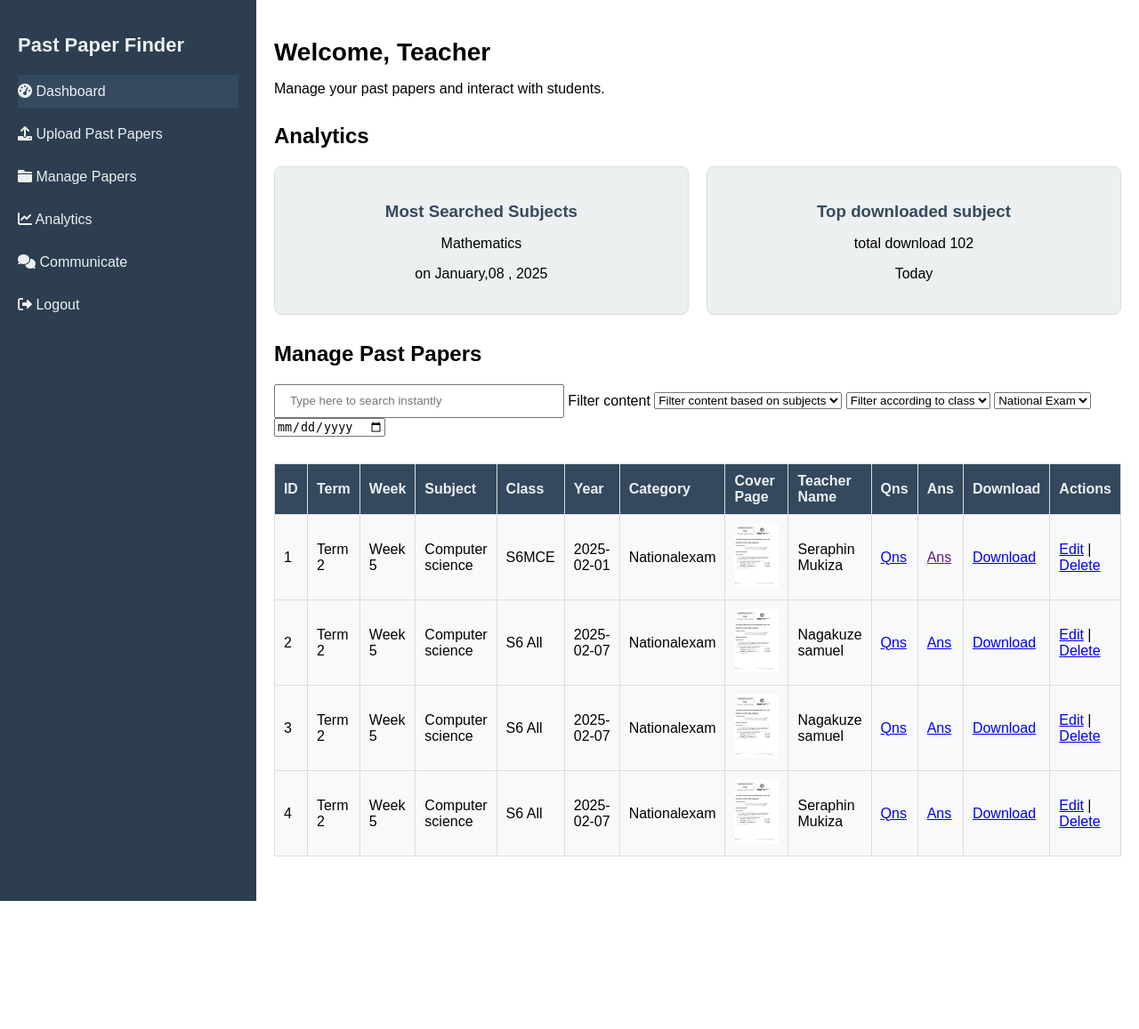
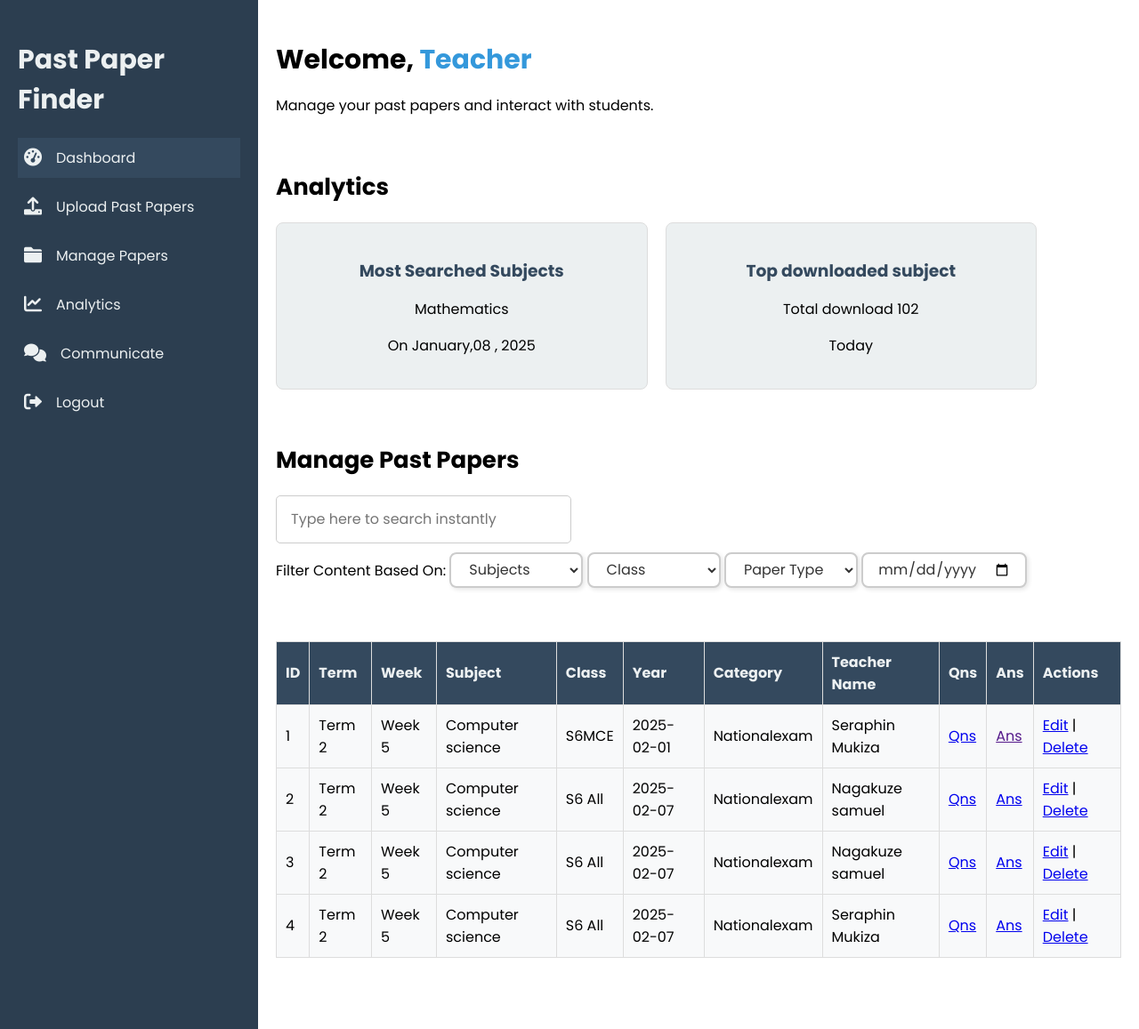
Before and after one commit to Gisubizojeanbaptiste1/pastpaperfinder, a PHP site: page /teacherDashboard.php in a window 1280 px wide. Shown: the whole page at 89% size. Before the commit the page ends 1013 px from the top, so only its background shows below. Run offline with PHP 8.4, Linux system fonts and the light colour scheme; a user stored in the database is signed in; data comes from the database, SQL or seed files in the repository.

Commit message:
new comits added by emmanuel

```diff
--- a/teacherDashboard.css
+++ b/teacherDashboard.css
@@ -1,55 +1,78 @@
+@import url('https://fonts.googleapis.com/css2?family=Montserrat:ital,wght@0,100..900;1,100..900&family=Poppins:ital,wght@0,100;0,200;0,300;0,400;0,500;0,600;0,700;0,800;0,900;1,100;1,200;1,300;1,400;1,500;1,600;1,700;1,800;1,900&display=swap');
 /* style-teacher.css */
 body {
   margin: 0;
-  font-family: Arial, sans-serif;
+  font-family: "Poppins", sans-serif;
 }
 
 .teacher-dashboard {
   display: flex;
   min-height: 100vh;
 }
-
+/* The start of the sidebar */
 .sidebar {
   width: 250px;
   background: #2c3e50;
   color: #ecf0f1;
   padding: 20px;
+  /* height: 100%; */
 }
 
 .sidebar h2 {
-  font-size: 22px;
+  font-size: 30px;
   margin-bottom: 20px;
 }
 
+a .fa {
+  font-size: 20px;
+  font-weight: 900;
+}
+
 .sidebar nav a {
-  display: block;
+  display: flex;
+  align-items: center;
+  gap: 1rem;
   color: #ecf0f1;
-  padding: 10px 0;
+  padding: 10px 7px;
   text-decoration: none;
   margin-bottom: 10px;
   transition: background 0.3s;
+  font-family: "Poppins", sans-serif;
+  font-size: 16px;
 }
 
 .sidebar nav a:hover, .sidebar nav a.active {
   background: #34495e;
 }
 
+/* The end of sidebar tab */
+
+/* Start of main */
 main {
   flex: 1;
   padding: 20px;
 }
 
 .welcome h1 {
-  font-size: 28px;
+  font-size: 30px;
   margin-bottom: 10px;
+}
+span {
+  color: #3498db;
 }
 
 section {
-  margin-bottom: 30px;
+  margin-bottom: 60px;
+}
+
+h2 {
+  font-size: 26px;
+  margin-bottom: 20px;
 }
 .upload{
     display: flex;
     justify-content: center;
+    align-items: center;
 }
 .upload form, .communicate textarea {
   max-width: 500px;
@@ -105,6 +128,7 @@
 
 .analytics .stats {
   display: flex;
+  width: 90%;
   gap: 20px;
 }
 
@@ -141,3 +165,42 @@
 .communicate button:hover {
   background-color: #2980b9;
 }
+
+.search-input {
+  width: 80%;
+  padding: 10px;
+  border: 1px solid #ccc;
+  border-radius: 5px;
+  margin-bottom: 10px;
+  font-family: 'Poppins', sans-serif;
+  font-size: 1rem;
+}
+
+.select_option {
+  width: 150px;
+  height: 2.5rem;
+  padding: 0.5rem 1rem;
+  font-size: 1rem;
+  border: 2px solid #ccc;
+  border-radius: 8px;
+  outline: none;
+  transition: all 0.3s ease-in-out;
+  box-shadow: 2px 2px 5px rgba(0, 0, 0, 0.1);
+  background-color: #fff;
+  color: #333;
+  font-family: "Poppins", sans-serif;
+}
+.select {
+  width: 150px;
+  height: 1.25rem;
+  padding: 0.5rem 1rem;
+  font-size: 1rem;
+  border: 2px solid #ccc;
+  border-radius: 8px;
+  outline: none;
+  transition: all 0.3s ease-in-out;
+  box-shadow: 2px 2px 5px rgba(0, 0, 0, 0.1);
+  background-color: #fff;
+  color: #333;
+  font-family: "Poppins", sans-serif;
+}
--- a/teacherDashboard.php
+++ b/teacherDashboard.php
@@ -46,7 +46,7 @@
     <main>
       <!-- Welcome Section -->
       <section class="welcome">
-        <h1>Welcome, Teacher</h1>
+        <h1>Welcome, <span>Teacher</span></h1>
         <p>Manage your past papers and interact with students.</p>
       </section>
       <!-- Analytics -->
@@ -56,11 +56,11 @@
           <div class="stat-card">
             <h3>Most Searched Subjects</h3>
             <p>Mathematics</p>
-            <p>on January,08 , 2025 </p>
+            <p>On January,08 , 2025</p>
           </div>
           <div class="stat-card">
             <h3>Top downloaded subject</h3>
-            <p>total download 102</p>
+            <p>Total download 102</p>
             <p>Today</p>
           </div>
         </div>
@@ -72,11 +72,11 @@
 
         <!-- Filter Inputs -->
         <input type="text" id="searchInput" placeholder="Type here to search instantly" onkeyup="searchTable()"
-    style="width:19rem;height:2rem;padding-left:1rem;" class="searching_colors">
+          style="width:19rem;height:2rem;padding-left:1rem;" class="search-input"> <br>
 
-<label for="">Filter content</label>
-<select name="subject" id="subjectFilter">
-    <option value="">Filter content based on subjects</option>
+        <label for="">Filter Content Based On: </label>
+        <select name="subject" id="subjectFilter" class="select_option">
+            <option value="">Subjects</option>
             <option value="chemistry">Chemistry</option>
             <option value="Biology">Biology</option>
             <option value="Physics">Physics</option>
@@ -95,8 +95,8 @@
             <option value="literature">Literature</option>
         </select>
 
-<select name="class" id="classFilter">
-    <option value="">Filter according to class</option>
+        <select name="class" id="classFilter" class="select_option">
+            <option value="">Class</option>
             <?php
             include('connection.php');
             $q = "SELECT * FROM class";
@@ -107,8 +107,8 @@
             ?>
         </select>
 
-<select name="category" id="categoryFilter">
-    <option value="nationalexamination">National Exam</option>
+        <select name="category" id="categoryFilter" class="select_option">
+            <option value="nationalexamination">Paper Type</option>
             <option value="exam">Exam</option>
             <option value="mock">Mock</option>
             <option value="weeklyexam">Weekly Exam</option>
@@ -116,14 +116,11 @@
             <option value="quiz">Quiz</option>
         </select>
 
-<input type="date" id="dateFilter">
-
-          <!-- <button onclick="applyFilters()">Apply filter</button> -->
-
+        <input type="date" id="dateFilter" class="select">
+     <!-- <button onclick="applyFilters()">Apply filter</button>           -->
       </section>
               <!-- Manage Past Papers -->
   <section id="manage" class="manage">
-
       <table id="papersTable">
         <thead>
           <tr>
@@ -134,11 +131,9 @@
             <th>Class</th>
             <th>Year</th>
             <th>Category</th>
-      <th>Cover Page</th>
             <th>Teacher Name</th>
             <th>Qns</th>
             <th>Ans</th>
-      <th>Download</th>
             <th>Actions</th>
           </tr>
         </thead>
@@ -162,11 +157,11 @@
                           <td>{$row['class_selection']}</td>
                           <td>{$row['year']}</td>
                           <td>{$row['category']}</td>
-                    <td><img src='{$coverPath}' alt='Cover' width='50'></td>
+
                           <td>{$row['uploaded_by']}</td>
                           <td><a href='{$filePath}' target='_blank'>Qns</a></td>
                           <td><a href='{$answerPath}' target='_blank'>Ans</a></td>
-                    <td><a href='teacherdownload.php?id={$row['file_path']}'>Download</a></td>
+
                           <td>
                               <a href='#' class='edit-btn' data-id='{$row['id']}' data-subject='{$row['subject']}' data-class='{$row['class_selection']}' data-year='{$row['year']}' data-category='{$row['category']}' data-uploaded_by='{$row['uploaded_by']}' data-cover_path='{$coverPath}' data-file_path='{$filePath}'>Edit</a> |
                               <a href='delete_paper.php?id={$row['id']}' onclick='return confirm(\"Are you sure?\")'>Delete</a>
@@ -179,8 +174,6 @@
           ?>
         </tbody>
       </table>
-
-
   </section>
 
     </main>
```
Lines whose indentation alone changed are shown as unchanged.
